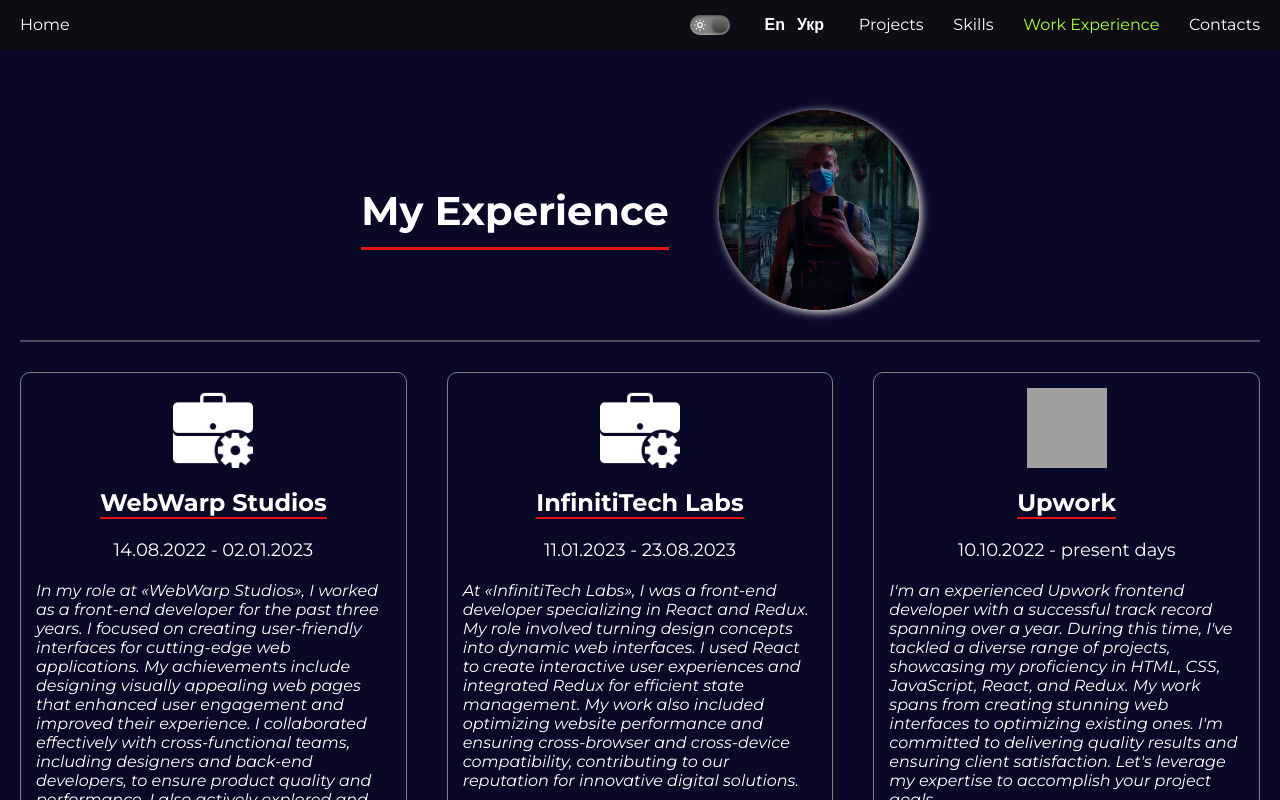
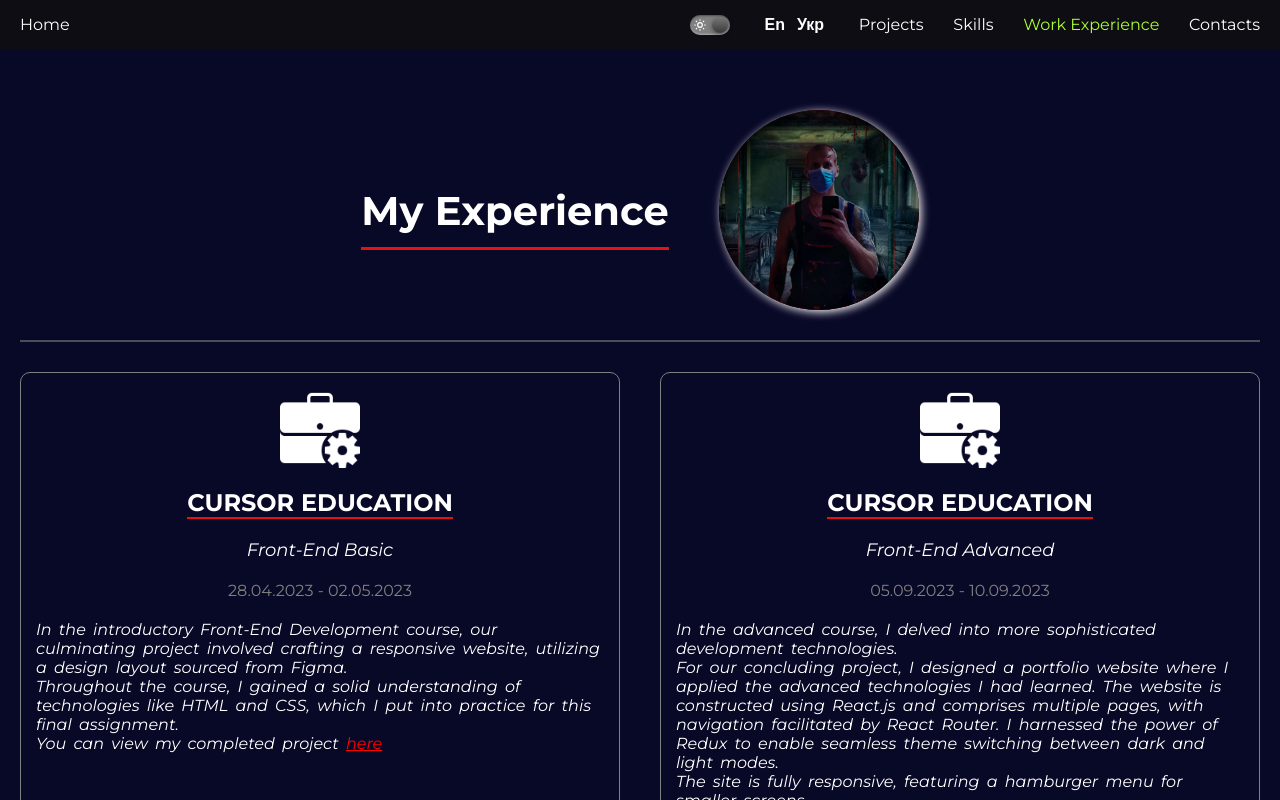
Before and after one commit to mast3rp1ece/portfolio, a React (Create React App) app: page /works in a window 1280 px wide. Shown: the top 800 px of the page. Built offline with nearby package versions, Linux system fonts and the light colour scheme; grey boxes are pictures that could not be loaded.

Commit message:
update work experience

```diff
--- a/src/App.css
+++ b/src/App.css
@@ -74,6 +74,10 @@
   border-radius: 50%;
   animation: spin-anim 1.2s linear infinite;
 }
+.description_container a {
+  color: red;
+  text-decoration: underline;
+}
 
 @keyframes spin-anim {
   0% {
--- a/src/components/Works.js
+++ b/src/components/Works.js
@@ -5,8 +5,8 @@
 import { WorksIcon, WorksDescription } from "./styled/WorksStyled";
 import workIcon from '../img/works.png'
 import workIconDark from '../img/works-dark.png'
-import upworkIcon from '../img/upwork.png'
-import upworkIconDark from '../img/upwork-dark.png';
+// import upworkIcon from '../img/upwork.png'
+// import upworkIconDark from '../img/upwork-dark.png';
 import { useSelector } from "react-redux";
 
 
@@ -14,7 +14,7 @@
 	const { t } = useTranslation();
 	const darkMode = useSelector((state) => state.theme.darkMode);
 
-	const upwork = darkMode ? upworkIcon : upworkIconDark;
+	// const upwork = darkMode ? upworkIcon : upworkIconDark;
 	const worksIcon = darkMode ? workIcon : workIconDark;
 	const authorPhotoStyle = {
 		boxShadow: darkMode ? '' : '2px 2px 10px #000',
@@ -35,22 +35,24 @@
 				<section className="works_description">
 					<div className="description_container">
 						<WorksIcon src={worksIcon} alt="Work icon" />
-						<WorksDescription var='work-title'>WebWarp Studios</WorksDescription>
-						<WorksDescription>14.08.2022 - 02.01.2023</WorksDescription>
-						<WorksDescription var='work-description'>{t('work.description1')}</WorksDescription>
+						<WorksDescription var='work-title'>CURSOR EDUCATION</WorksDescription>
+						<WorksDescription var='italic'>Front-End Basic</WorksDescription>
+						<WorksDescription var='date'>28.04.2023 - 02.05.2023</WorksDescription>
+						<WorksDescription var='work-description' dangerouslySetInnerHTML={{__html: t('work.description1')}}></WorksDescription>
 					</div>
 					<div className="description_container">
 						<WorksIcon src={worksIcon} alt="Work icon" />
-						<WorksDescription var='work-title'>InfinitiTech Labs</WorksDescription>
-						<WorksDescription>11.01.2023 - 23.08.2023</WorksDescription>
-						<WorksDescription var='work-description' >{t('work.description2')}</WorksDescription>
+						<WorksDescription var='work-title'>CURSOR EDUCATION</WorksDescription>
+						<WorksDescription var='italic'>Front-End Advanced</WorksDescription>
+						<WorksDescription var='date'>05.09.2023 - 10.09.2023</WorksDescription>
+						<WorksDescription var='work-description' dangerouslySetInnerHTML={{__html: t('work.description2')}}></WorksDescription>
 					</div>
-					<div className="description_container">
+					{/* <div className="description_container">
 						<WorksIcon src={upwork} alt="Work icon" />
 						<WorksDescription var='work-title'>Upwork</WorksDescription>
 						<WorksDescription>{t('upwork.date')}</WorksDescription>
 						<WorksDescription var='work-description' >{t('work.description3')}</WorksDescription>
-					</div>
+					</div> */}
 				</section>
 			</div>
 		</div>
--- a/src/components/styled/WorksStyled.js
+++ b/src/components/styled/WorksStyled.js
@@ -12,7 +12,7 @@
 `
 export const WorksDescription = styled.p `
 	font-weight: ${(props) => props.var === 'work-title' ? 'bold' : 'normal'};
-	font-style: ${(props) => props.var === 'work-description' ? 'italic': 'normal'};
+	font-style: ${(props) => props.var === 'work-description' || props.var === 'italic' ? 'italic': 'normal'};
 	font-size: ${(props) => props.var === 'work-title' ? '24px' : props.var === 'work-description' ? '16px' : '18px'};
 	border-bottom: ${(props) => props.var === 'work-title' ? '2px solid rgb(230, 18, 18)' : 'none'};
 	width: ${(props) => props.var === 'work-description' ? '100%' : 'auto'};
@@ -20,4 +20,7 @@
 	@media (max-width: 650px) {
 		text-align: ${(props) => props.var === 'work-description' ? 'center' : 'left'};
 	}
+	color: ${(props) => props.var === 'date' ? 'grey' : ''};
+	font-size: ${(props) => props.var === 'date' ? '16px' : ''};
+	word-spacing: ${(props) => props.var === 'work-description' ? '3px' : ''};
 `
--- a/src/components/works.css
+++ b/src/components/works.css
@@ -3,6 +3,7 @@
 	padding: 80px 0 30px 0;
 	overflow-x: hidden;
 }
+
 .works_photo {
 	display: flex;
 	align-items: center;
@@ -70,6 +71,7 @@
 	border-radius: 10px;
 	padding: 15px;
 }
+
 @keyframes shadow {
 	0% {box-shadow: none; transform: rotateY(720deg); opacity: 0;}
 	/* 50% {box-shadow: 10px 10px 20px #fff ;} */
--- a/src/en.json
+++ b/src/en.json
@@ -11,8 +11,8 @@
 	"about.subtitle": "I'm a passionate Front-End Developer with a strong desire for innovation and a keen eye for detail. My journey in web development has been fueled by a deep love for creating beautiful and user-friendly interfaces. I'm dedicated to crafting efficient, responsive, and accessible websites that provide an exceptional user experience. With a background in both design and coding, I bring a unique blend of creativity and technical expertise to every project. Let's work together to turn your ideas into captivating digital experiences.",
 	"about.skills": "My skills",
 	"work.title": "My Experience",
-	"work.description1": "In my role at «WebWarp Studios», I worked as a front-end developer for the past three years. I focused on creating user-friendly interfaces for cutting-edge web applications. My achievements include designing visually appealing web pages that enhanced user engagement and improved their experience. I collaborated effectively with cross-functional teams, including designers and back-end developers, to ensure product quality and performance. I also actively explored and implemented new technologies and practices to enhance development efficiency and ensure compatibility across various browsers and devices. My proactive and adaptable approach contributed to my professional growth and the creation of high-quality, innovative products.",
-	"work.description2": "At «InfinitiTech Labs», I was a front-end developer specializing in React and Redux. My role involved turning design concepts into dynamic web interfaces. I used React to create interactive user experiences and integrated Redux for efficient state management. My work also included optimizing website performance and ensuring cross-browser and cross-device compatibility, contributing to our reputation for innovative digital solutions.",
+	"work.description1": "In the introductory Front-End Development course, our culminating project involved crafting a responsive website, utilizing a design layout sourced from Figma.<br/> Throughout the course, I gained a solid understanding of technologies like HTML and CSS, which I put into practice for this final assignment.<br/> You can view my completed project <a href='https://mast3rp1ece.github.io/cursor-ed-homework/FinalHomework/index.html' target='_blank'>here</a>",
+	"work.description2": "In the advanced course, I delved into more sophisticated development technologies.<br/> For our concluding project, I designed a portfolio website where I applied the advanced technologies I had learned. The website is constructed using React.js and comprises multiple pages, with navigation facilitated by React Router. I harnessed the power of Redux to enable seamless theme switching between dark and light modes.<br/>The site is fully responsive, featuring a hamburger menu for smaller screens.<br/> Additionally, I incorporated the «react-i18next» library, allowing users to effortlessly switch between languages on the site.<br/> Furthermore, I incorporated various animations throughout the site to enhance the user experience.<br/>",
 	"work.description3": "I'm an experienced Upwork frontend developer with a successful track record spanning over a year. During this time, I've tackled a diverse range of projects, showcasing my proficiency in HTML, CSS, JavaScript, React, and Redux. My work spans from creating stunning web interfaces to optimizing existing ones. I'm committed to delivering quality results and ensuring client satisfaction. Let's leverage my expertise to accomplish your project goals.",
 	"upwork.date": "10.10.2022 - present days",
 	"projects.title": "My Projects",
--- a/src/uk.json
+++ b/src/uk.json
@@ -11,8 +11,8 @@
 	"about.subtitle": "Я пристрасний Front-End розробник з великим прагненням до інновацій і гострим поглядом на деталі. Моя подорож у веб-розробці підживлювалася глибокою любов’ю до створення красивих і зручних для користувача інтерфейсів. Я присвятив себе створенню ефективних, адаптивних та доступних веб-сайтів, які забезпечують виняткову взаємодію з користувачем. Маючи досвід як у дизайні, так і в кодуванні, я вношу унікальне поєднання креативності та технічного досвіду в кожен проект. Давайте працювати разом, щоб перетворити ваші ідеї на захоплюючий цифровий досвід.",
 	"about.skills": "Мої навички",
 	"work.title": "Мій Досвід",
-	"work.description1": "На моїй посаді в «WebWarp Studios», я працював фронтенд-розробником протягом останніх трьох років. Я зосередився на створенні зручних інтерфейсів для найсучасніших веб-додатків. Серед моїх досягнень — розробка візуально привабливих веб-сторінок, які сприяли залученню користувачів і покращенню їх досвіду. Я ефективно співпрацював із міжфункціональними командами, включаючи дизайнерів і розробників серверної частини, щоб забезпечити якість і ефективність продукту. Я також активно досліджував і впроваджував нові технології та методи для підвищення ефективності розробки та забезпечення сумісності з різними браузерами та пристроями. Мій проактивний та адаптивний підхід сприяв моєму професійному зростанню та створенню високоякісних інноваційних продуктів.",
-	"work.description2": "У «InfinitiTech Labs», я був фронтенд-розробником, який спеціалізувався на React і Redux. Моя роль включала перетворення концепцій дизайну на динамічні веб-інтерфейси. Я використовував React для створення інтерактивного досвіду користувача та інтегрував Redux для ефективного керування станом. Моя робота також включала оптимізацію продуктивності веб-сайту та забезпечення сумісності між браузерами та різними пристроями, сприяючи нашій репутації інноваційних цифрових рішень.",
+	"work.description1": "На базовому курсі по Front-End розробці, наш фінальний проект передбачав створення адаптивного веб-сайту з використанням макету дизайну, отриманого з Figma. <br/> Протягом курсу я отримав глибоке розуміння таких технологій, як HTML і CSS, які я застосував у фінальному проекті. <br/> Ви можете переглянути мій проект <a href='https://mast3rp1ece.github.io/cursor-ed-homework/FinalHomework/index.html' target='_blank'>тут</a>",
+	"work.description2": "На поглибленому курсі я заглибився в більш складні технології розробки.<br/> Для нашого фінального проекту я розробив веб-сайт портфоліо, де застосував передові технології, які я вивчав на цьому курсі. Веб-сайт створено за допомогою React.js і складається з кількох сторінок, а навігацію забезпечує React Router. Я використав Redux, щоб забезпечити перемикання між темною і світлою темами.<br/>Сайт повністю адаптивний і містить меню-гамбургер для невеликих екранів.<br/> Крім того, я включив бібліотеку «react-i18next», що дозволяє користувачам легко перемикатися між мовами на сайті.<br/> Також я додав різні анімації на весь сайт, щоб покращити взаємодію з користувачем.",
 	"work.description3": "Я досвідчений Front-End розробник Upwork із успішним послужним списком понад рік. За цей час я взявся за різноманітні проекти, демонструючи свої знання в HTML, CSS, JavaScript, React і Redux. Моя робота охоплює від створення приголомшливих веб-інтерфейсів до оптимізації існуючих. Я прагну забезпечити якісні результати та забезпечити задоволення клієнтів. Давайте використаємо мій досвід для досягнення цілей вашого проекту.",
 	"upwork.date": "10.10.2022 - дотепер",
 	"projects.title": "Мої Проєкти",
```
